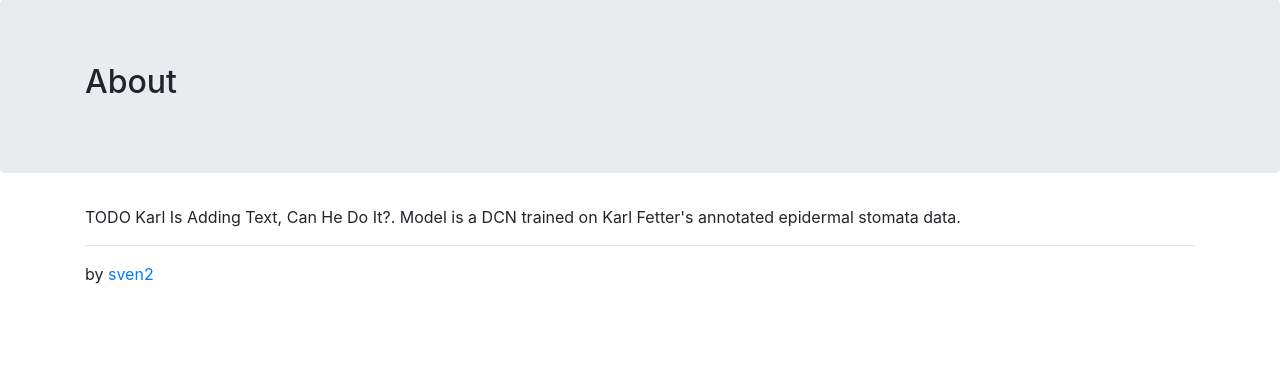
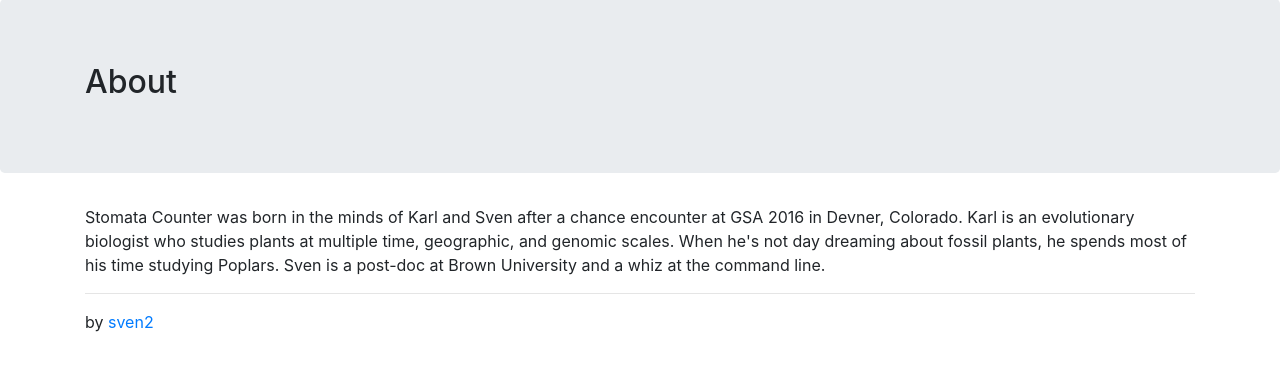
Before and after one commit to SvenTwo/epidermal, a Flask app: page /about in a window 1280 px wide. Shown: the part 137-508 px from the top of the page. Run offline with Flask 2, Linux system fonts and the light colour scheme; some libraries are stand-ins or nearby versions.

Commit message:
Edited about page.

```diff
--- a/templates/about.html
+++ b/templates/about.html
@@ -13,7 +13,7 @@
     </div>
 
     <div class="container">
-        <p>TODO Karl Is Adding Text, Can He Do It?. Model is a DCN trained on Karl Fetter's annotated epidermal stomata data.</p>
+        <p>Stomata Counter was born in the minds of Karl and Sven after a chance encounter at GSA 2016 in Devner, Colorado. Karl is an evolutionary biologist who studies plants at multiple time, geographic, and genomic scales. When he's not day dreaming about fossil plants, he spends most of his time studying Poplars. Sven is a post-doc at Brown University and a whiz at the command line. </p>
 
         {{ super() }}
     </div> <!-- /container -->
```
